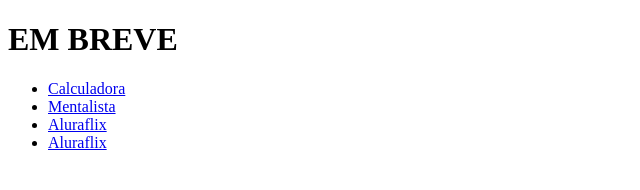
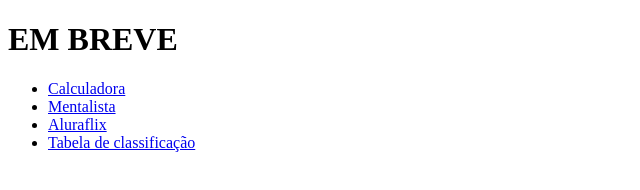
Before and after one commit to oElmoJr/imersaodev4, a plain HTML site: page index.html in a window 1280 px wide. Shown: the whole page, without its empty margins (0-640 px from the left). Drawn offline with Linux system fonts and the light colour scheme.

Commit message:
finish the aluraflix project

```diff
--- a/index.html
+++ b/index.html
@@ -19,7 +19,7 @@
         <a href="aluraflix/">Aluraflix</a>
       </li>
       <li>
-        <a href="tabela/">Aluraflix</a>
+        <a href="tabela/">Tabela de classificação</a>
       </li>
     </ul>
   </body>
```
